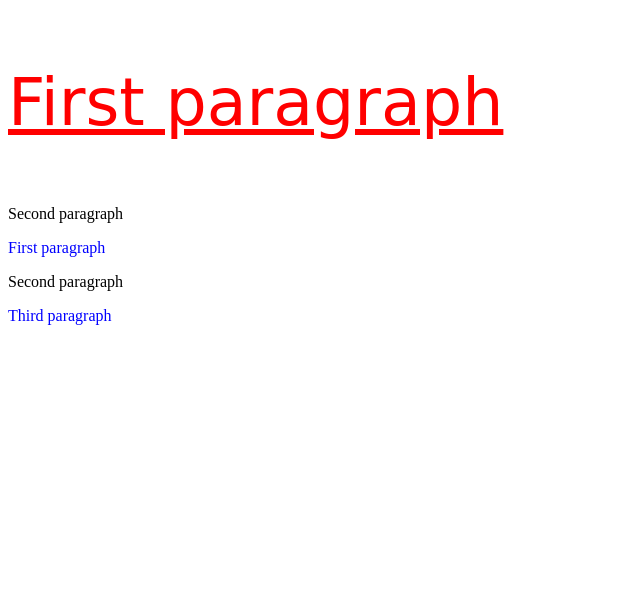
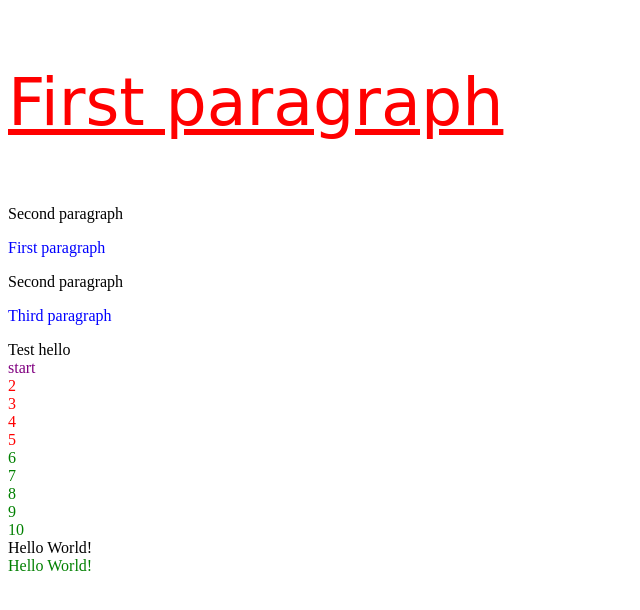
Before and after one commit to ayushiiamin/Data-Visualization-Portfolio, a plain HTML site: page Lab 1/Part 2.html in a window 1280 px wide. Shown: the whole page, without its empty margins (0-640 px from the left). Drawn offline with nearby package versions, Linux system fonts and the light colour scheme.

Commit message:
Added the entire part 2 exercise solutions

```diff
--- a/Lab 1/Part 2.html
+++ b/Lab 1/Part 2.html
@@ -42,5 +42,49 @@
             d3.selectAll(".test").style('color','blue');
         </script>
 
+    <!-- Exercise 3 -->
+
+    <script src='https://d3js.org/d3.v7.min.js'></script>
+
+    <span>Test</span>
+
+    <script>
+        let newspan = d3.select("body").append('span');
+        newspan.text('hello');
+    </script>
+
+    <script src='https://d3js.org/d3.v7.min.js'></script>
+
+    <script>
+        for(let i=1; i<11; i++){
+            let div10 = d3.select("body").append("div");
+            div10.text(i);
+
+            if(i < 6){
+                div10.text(i).style("color", "red");
+            }
+            else if (i >= 6){
+                div10.text(i).style("color", "green");
+            }
+
+            // Exercise - 4
+
+            d3.select("div").text("start").style("color", "purple");
+        }
+    </script>
+
+    <!-- Exercise 5 -->
+
+    <script src='https://d3js.org/d3.v7.min.js'></script>
+
+    <script>
+        var bodyElement = d3.select("body");
+        var div = bodyElement.append("div");
+        div.text("Hello World!");
+
+        // same as
+        d3.select("body").append("div").text("Hello World!").style("color", "green");
+    </script>
+
 </body>
 </html>
```
